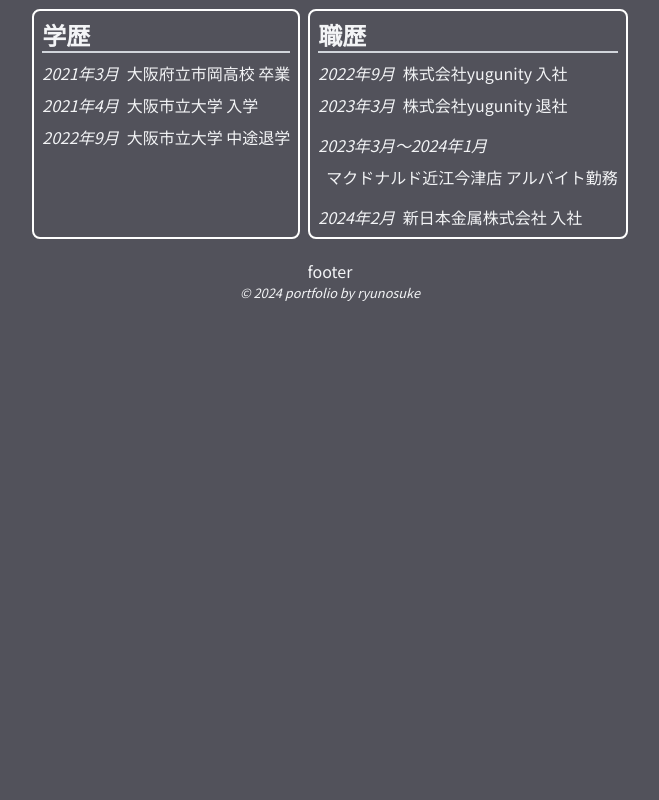
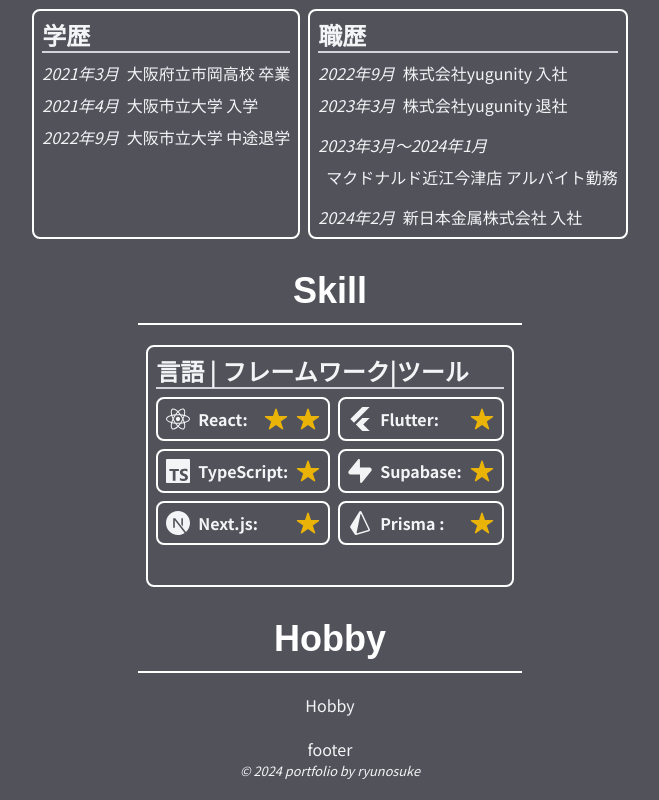
Before and after one commit to ryuno3/portfolio, a Next.js app: page /about in a window 1280 px wide. Shown: the part 410-1210 px from the top of the page, without its empty margins (310-969 px from the left). Before the commit the page ends 800 px from the top, so only its background shows below. Built offline with nearby package versions, Linux system fonts and the light colour scheme; a web font is replaced by a local one.

Commit message:
✨ skill欄の実装

```diff
--- a/package.json
+++ b/package.json
@@ -12,7 +12,8 @@
     "framer-motion": "^11.15.0",
     "next": "15.1.3",
     "react": "^19.0.0",
-    "react-dom": "^19.0.0"
+    "react-dom": "^19.0.0",
+    "react-icons": "^5.4.0"
   },
   "devDependencies": {
     "@eslint/eslintrc": "^3",
--- a/src/app/about/page.tsx
+++ b/src/app/about/page.tsx
@@ -3,6 +3,8 @@
 import React from "react";
 import Image from "next/image";
 import Career from "@/components/sections/about/Career";
+import Skill from "@/components/sections/about/Skill";
+import Hobby from "@/components/sections/about/Hobby";
 const About = () => {
   return (
     <div className="flex flex-col items-center justify-center">
@@ -37,6 +39,16 @@
         <Headline title="Career" />
         <Career />
       </div>
+      {/* スキル */}
+      <div className="flex flex-col items-center justify-center max-w-max">
+        <Headline title="Skill" />
+        <Skill />
+      </div>
+      {/* 趣味 */}
+      <div className="flex flex-col items-center justify-center max-w-max">
+        <Headline title="Hobby" />
+        <Hobby />
+      </div>
     </div>
   );
 };
--- a/src/app/page.tsx
+++ b/src/app/page.tsx
@@ -1,4 +1,4 @@
-import Hero from "@/components/sections/hero/Hero";
+import Hero from "@/components/sections/Hero/Hero";
 import About from "@/components/sections/about/About";
 export default function Home() {
   return (
--- a/src/components/layout/Headline.tsx
+++ b/src/components/layout/Headline.tsx
@@ -8,7 +8,7 @@
       initial={{ opacity: 0, x: -100, y: 0 }}
       whileInView={{ opacity: 1, x: 0, y: 0 }}
       transition={{ duration: 2.0 }}
-      className=" w-2/3 text-4xl font-bold text-center m-5"
+      className=" w-80 min-w-[50vw] md:min-w-[30vw]  text-4xl font-bold text-center m-5"
     >
       <h1 className="text-white py-3 border-b-2 border-white w-auto font-maru">
         {title}
--- a/src/components/sections/Hero/Hero.tsx
+++ b/src/components/sections/Hero/Hero.tsx
@@ -1,5 +1,5 @@
 import React from "react";
-import HeroAnimation from "@/components/sections/hero/HeroAnimation";
+import HeroAnimation from "@/components/sections/Hero/HeroAnimation";
 
 export default function Hero() {
   return (
--- /dev/null
+++ b/src/components/sections/about/Hobby.tsx
@@ -0,0 +1,7 @@
+import React from "react";
+
+const Hobby = () => {
+  return <div>Hobby</div>;
+};
+
+export default Hobby;
--- /dev/null
+++ b/src/components/sections/about/Skill.tsx
@@ -0,0 +1,54 @@
+import Headline from "@/components/ui/Headline";
+import React from "react";
+import Language from "@/components/ui/Language";
+import { FaReact } from "react-icons/fa";
+import {
+  SiTypescript,
+  SiNextdotjs,
+  SiFlutter,
+  SiSupabase,
+  SiPrisma,
+} from "react-icons/si";
+const Skill = () => {
+  return (
+    <div>
+      <section className=" border-2 border-white rounded-lg p-2 pb-10">
+        <header>
+          <Headline title="言語 | フレームワーク|ツール" />
+        </header>
+        <article className="flex flex-col">
+          <ul className="flex-1 md:flex flex-row  gap-2">
+            <div className="flex flex-col gap-2 mt-2">
+              <li className="flex flex-row ">
+                <Language language="React" level={2} icon={<FaReact />} />
+              </li>
+              <li className="flex flex-row ">
+                <Language
+                  language="TypeScript"
+                  level={1}
+                  icon={<SiTypescript />}
+                />
+              </li>
+              <li className="flex flex-row">
+                <Language language="Next.js" level={1} icon={<SiNextdotjs />} />
+              </li>
+            </div>
+            <div className="flex flex-col gap-2 mt-2">
+              <li className="flex flex-row">
+                <Language language="Flutter" level={1} icon={<SiFlutter />} />
+              </li>
+              <li className="flex flex-row">
+                <Language language="Supabase" level={1} icon={<SiSupabase />} />
+              </li>
+              <li className="flex flex-row">
+                <Language language="Prisma " level={1} icon={<SiPrisma />} />
+              </li>
+            </div>
+          </ul>
+        </article>
+      </section>
+    </div>
+  );
+};
+
+export default Skill;
--- /dev/null
+++ b/src/components/ui/Language.tsx
@@ -0,0 +1,27 @@
+import React from "react";
+import { IoStar } from "react-icons/io5";
+const Language = ({
+  language,
+  level,
+  icon,
+}: {
+  language: string;
+  level: 1 | 2 | 3;
+  icon: React.ReactNode;
+}) => {
+  return (
+    <div className="flex flex-row items-center justify-between gap-2 w-[100%] border-2 border-white rounded-lg p-2">
+      <div className="flex flex-row items-center gap-2">
+        <span className="text-2xl">{icon}</span>
+        <p className="text-md font-bold">{language}:</p>
+      </div>
+      <div className="flex flex-row gap-2">
+        {Array.from({ length: level }, (_, index) => (
+          <IoStar key={index} className="text-2xl text-yellow-500 " />
+        ))}
+      </div>
+    </div>
+  );
+};
+
+export default Language;
```
Also changed, not shown: 1 other file (tests, documents, lock files or other folders).
